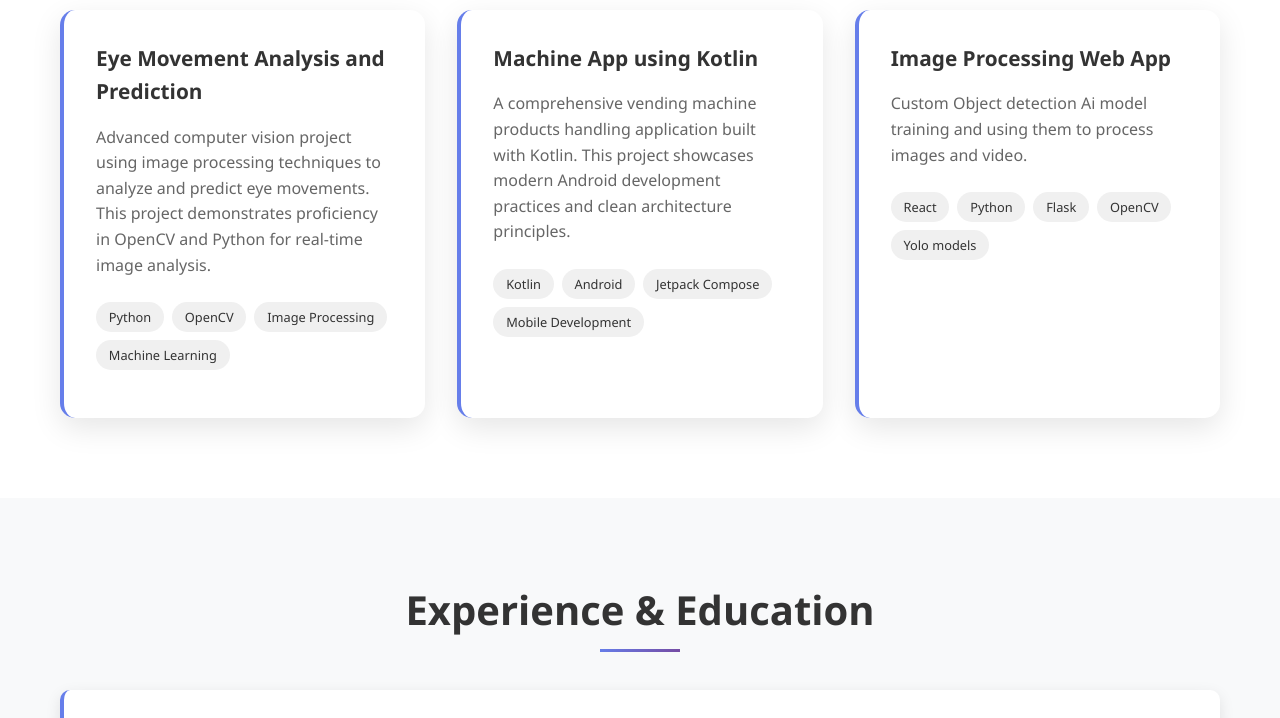
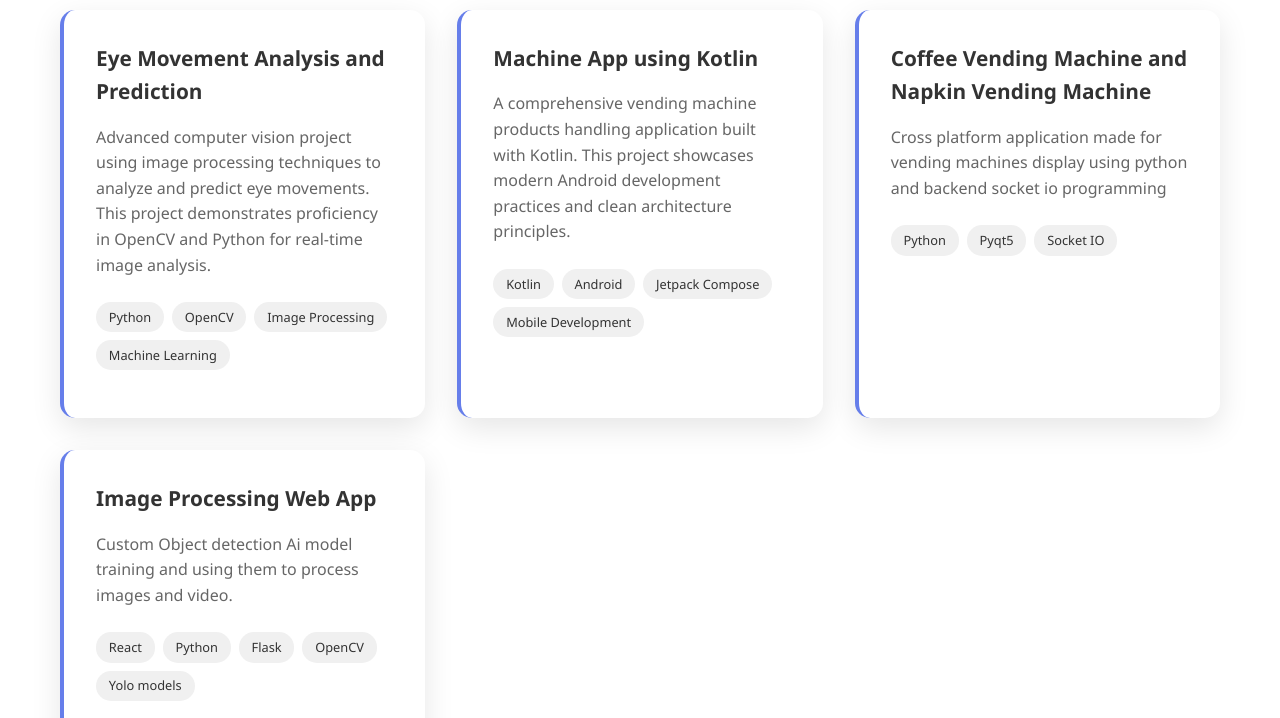
Before and after one commit to Karthikeyan10022003/portfolio, a plain HTML site: page index.html in a window 1280 px wide. Shown: the part 2430-3148 px from the top of the page. Drawn offline with Linux system fonts and the light colour scheme.

Commit message:
Added pyqt projects

```diff
--- a/index.html
+++ b/index.html
@@ -504,6 +504,16 @@
                     </div>
                 </div>
                 <div class="project-card">
+                    <h3>Coffee Vending Machine and Napkin Vending Machine</h3>
+                    <p>Cross platform application made for vending machines display using python and backend socket io programming</p>
+                    <div class="project-tech">
+                        <span class="tech-tag">Python</span>
+                        <span class="tech-tag">Pyqt5</span>
+                        <span class="tech-tag">Socket IO</span>
+
+                    </div>
+                </div>
+                <div class="project-card">
                     <h3>Image Processing Web App</h3>
                     <p>Custom Object detection Ai model training and using them to process images and video.</p>
                     <div class="project-tech">
```
